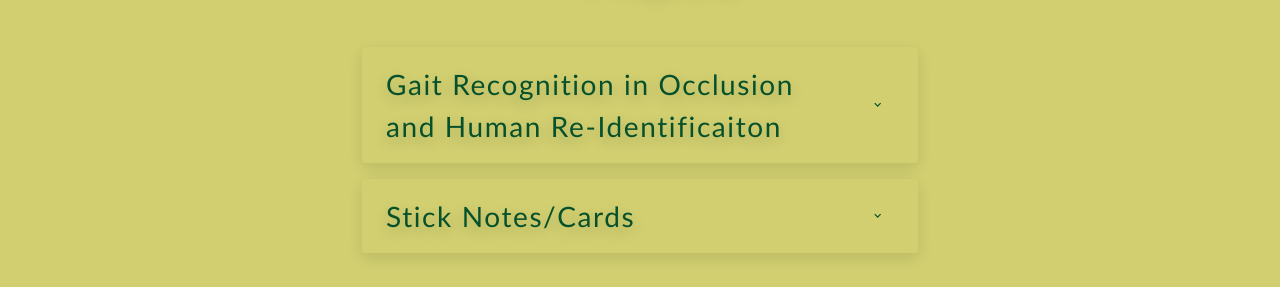
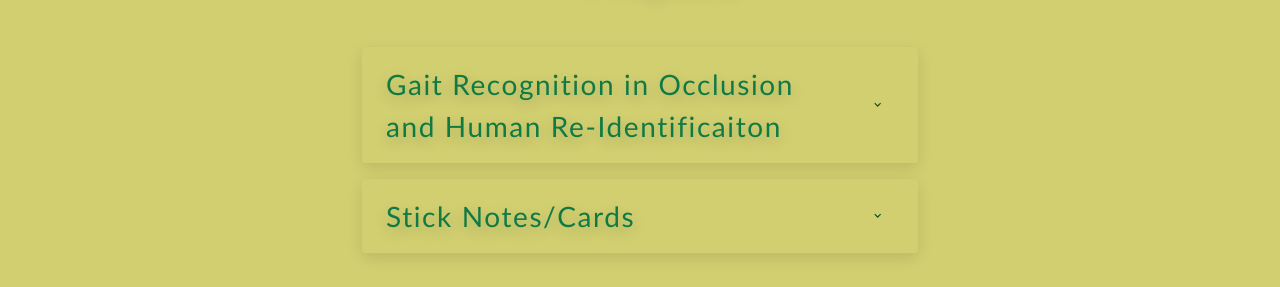
Before and after one commit to abhishekpawl/mysite, a React (Create React App) app: page /projects in a window 1280 px wide. Shown: the part 217-504 px from the top of the page. Built offline with nearby package versions, Linux system fonts and the light colour scheme.

Commit message:
added links in project page

```diff
--- a/src/components/SingleProject.js
+++ b/src/components/SingleProject.js
@@ -2,7 +2,7 @@ import React, {useState} from "react";
 import {MdExpandLess, MdExpandMore} from 'react-icons/md';
 import { motion } from "framer-motion";
 
-const SingleProject = ({id, title, tech, text, url}) => {
+const SingleProject = ({id, title, tech, text, url, link}) => {
   const [showData, setShowData] = useState(false)
 
   const showHandler = () => {
@@ -19,7 +19,9 @@ const SingleProject = ({id, title, tech, text, url}) => {
           scale: 1.02,
           transition: { duration: 0.5 },
         }}
-        >{title}</motion.h3>
+        >
+          <a href={link}>{title}</a>
+        </motion.h3>
         <motion.button
         whileHover={{
           scale: 1.05,
--- a/src/components/projectData.js
+++ b/src/components/projectData.js
@@ -5,10 +5,13 @@ export const projectData = [
     tech: [
       'Machine Learning',
       'Image Processing',
-      'Python'
+      'Python',
+      'Tensorflow',
+      'NumPy'
     ],
     text: 'Designed and built a Machine Learning pipeline to effectivelly reconstruct occluded sequences from incomplete Gait Cycles for efficient offline Gait Recognition and identification of individuals.',
-    url: 'https://res.cloudinary.com/dyiwzykis/image/upload/v1632648854/pipe_jneq33.gif'
+    url: 'https://res.cloudinary.com/dyiwzykis/image/upload/v1632648854/pipe_jneq33.gif',
+    link: '#'
   },
   {
     id: 2,
@@ -17,6 +20,7 @@ export const projectData = [
       'HTML', 'CSS', 'JavaScript', 'React.js'
     ],
     text: 'A static app made with the use of React.js to use as stick notes.',
-    url: 'https://res.cloudinary.com/dyiwzykis/image/upload/v1632648854/note_syo4hw.gif'
+    url: 'https://res.cloudinary.com/dyiwzykis/image/upload/v1632648854/note_syo4hw.gif',
+    link: 'https://paul-sticknotes.netlify.app/'
   }
 ]
```
